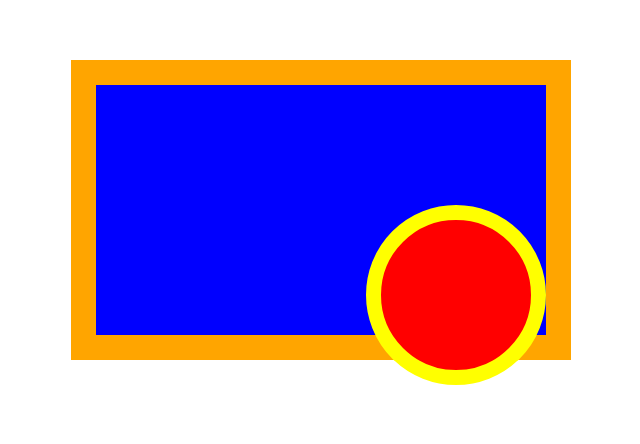
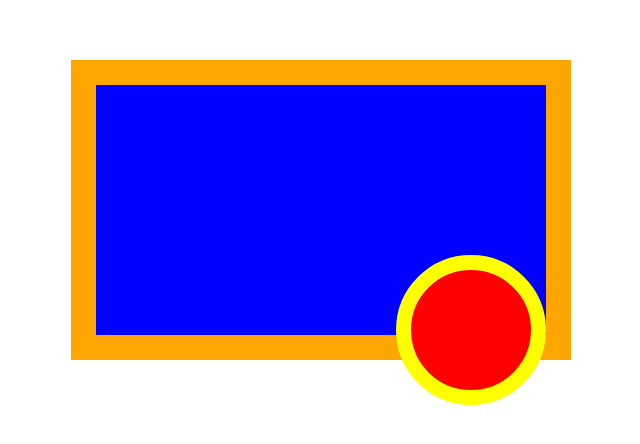
Before and after one commit to NHKIETT/vd8nguyenhuukiet, a plain HTML site: page index.html in a window 1280 px wide. Shown: the part 148-592 px from the top of the page, without its empty margins (137-777 px from the left). Drawn offline with Linux system fonts and the light colour scheme.

Commit message:
Add files via upload

```diff
--- a/index.html
+++ b/index.html
@@ -4,17 +4,20 @@
 <head>
   <title>CSS Positioning Exercise</title>
   <style>
-.blue-box {
-  top: 200px;
-  left: 200px;
-}
+
+    *{
+      box-sizing: border-box;
+    }
+
 
     .blue-box {
-      width: 450px;
-      height: 250px;
+      width: 500px;
+      height: 300px;
       background-color: blue;
       border: 25px solid orange;
       position: relative;
+      top: 200px;
+      left: 200px;
     }
 
     .red-circle {
@@ -24,8 +27,8 @@
       border: 15px solid yellow;
       border-radius: 50%;
       position: absolute;
-      bottom: -50px;
-      right: 0px;
+      top: 170px;
+      left: 300px;
     }
   </style>
 </head>
```
